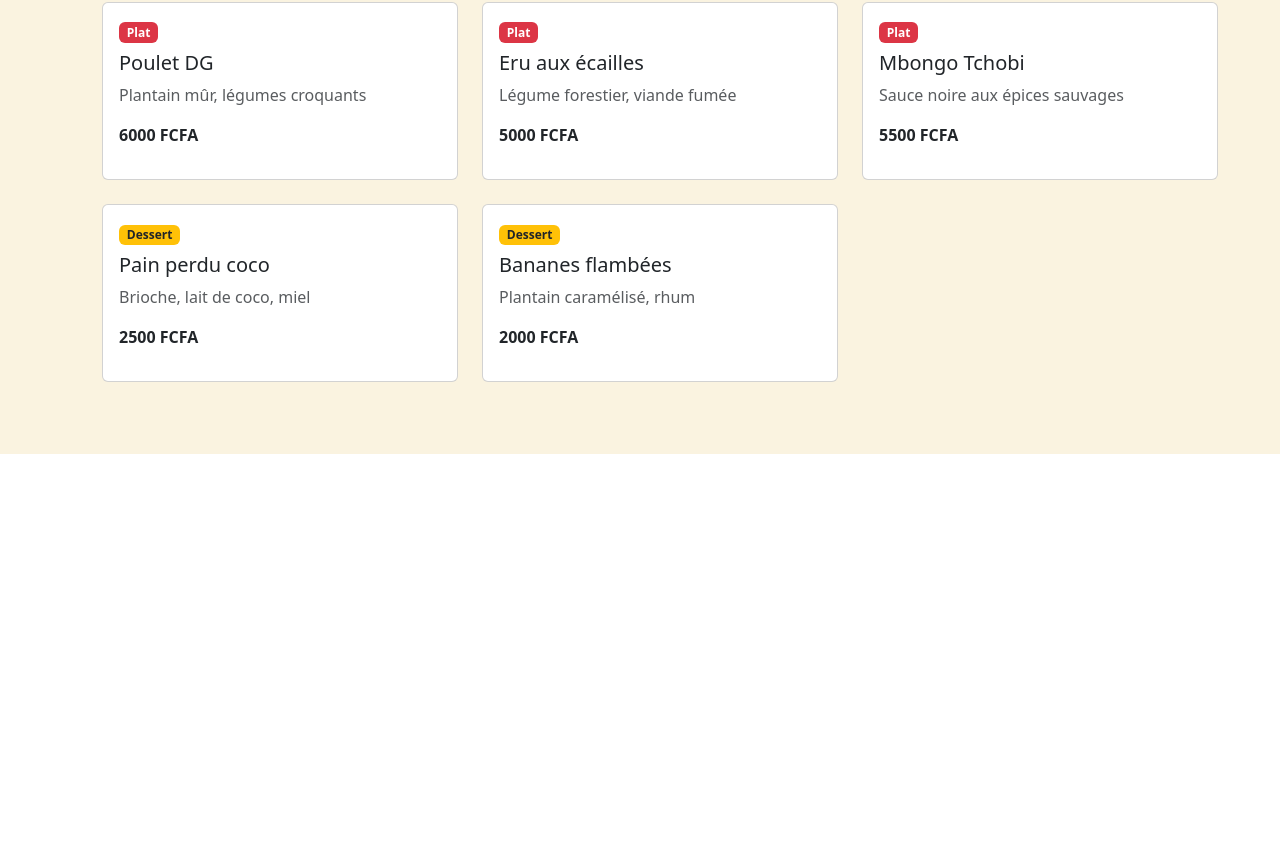
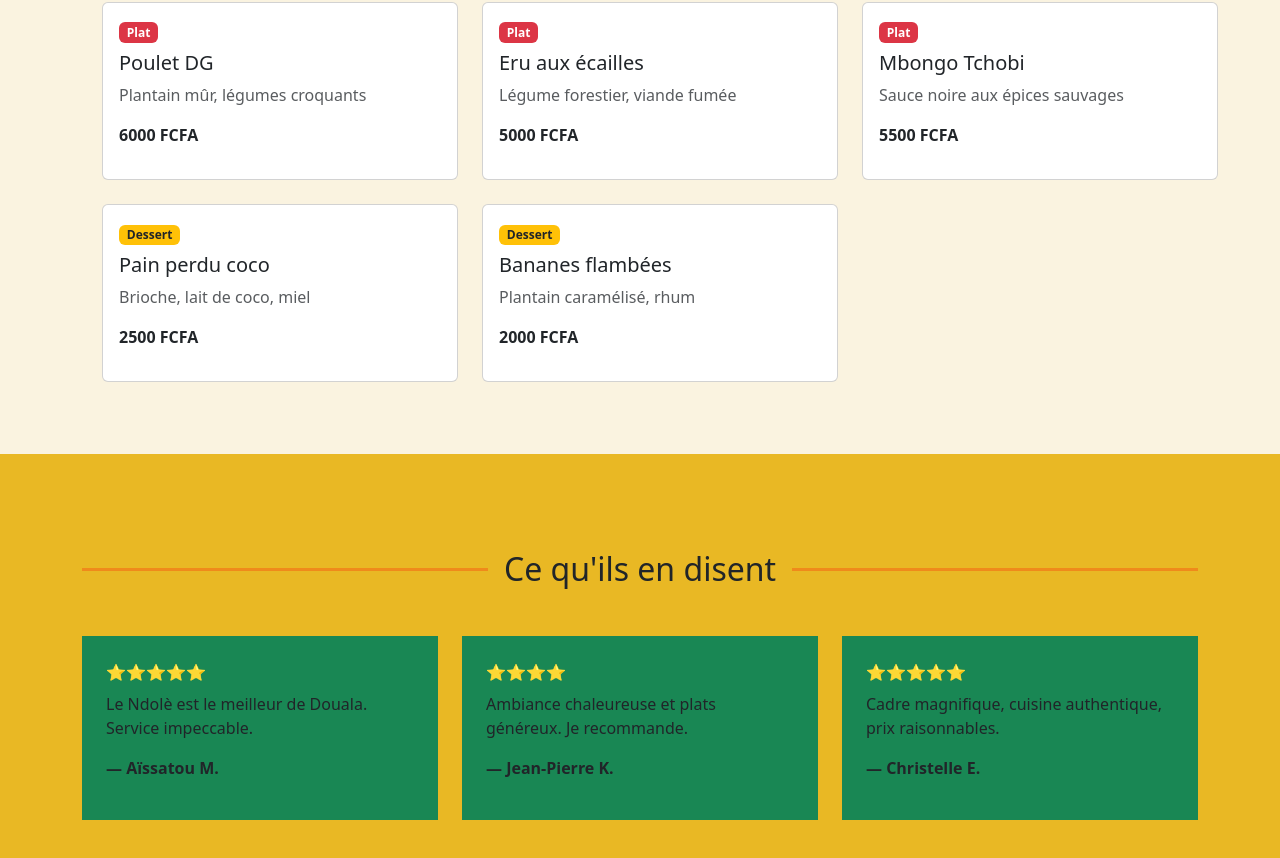
Before and after one commit to joycedelice/le-calao-dore, an Angular app: page / in a window 1280 px wide. Shown: the part 942-1800 px from the top of the page. Before the commit the page ends 1412 px from the top, so only its background shows below. Built offline with nearby package versions, Linux system fonts and the light colour scheme.

Commit message:
section témoignages avec étoiles dynamiques

```diff
--- a/src/app/components/menu/menu.html
+++ b/src/app/components/menu/menu.html
@@ -1,5 +1,5 @@
-<menu id="menu">
-    <section class="container py-5">
+<menu id="menu" class="mb-0">
+    <section class="container py-5 ">
         <div class="menu-title d-flex align-items-center justify-content-center mb-5">
             <hr class="line-red flex-grow-1 ">
             <h2 class="mx-3">Notre menu</h2>
--- a/src/app/components/temoignages/temoignages.css
+++ b/src/app/components/temoignages/temoignages.css
@@ -0,0 +1,10 @@
+.line-red {
+    border: none;
+    height: 3px;
+    width: 300px;
+    background-color: red ;
+}
+.temoignages-title h2 {
+    margin: 0;
+    white-space: nowrap;
+}
--- a/src/app/components/temoignages/temoignages.html
+++ b/src/app/components/temoignages/temoignages.html
@@ -0,0 +1,30 @@
+<section id="temoignages" class="testimonials-section py-5 " style="background-color: #E9B824 ;">
+  <div class="container py-5 ">
+    <div class="temoignages-title d-flex align-items-center justify-content-center mb-5">
+      <hr class="line-red flex-grow-1 ">
+      <h2 class="mx-3">Ce qu'ils en disent</h2>
+      <hr class="line-red flex-grow-1">
+    </div>
+
+
+    <div class="row">
+      @for (t of testimonials; track t.id) {
+        <div class="col-12 col-md-4 mb-3">
+          <div class="testimonial-card p-4"
+               [class.bg-success]="t.rating > 3"
+               [class.bg-warning]="t.rating === 3"
+               [class.bg-danger]="t.rating < 3">
+            <div class="stars mb-2">
+              @for (star of getStars(t.rating); track $index) {
+                <span>⭐</span>
+              }
+            </div>
+
+            <p class="testimonial-text">{{ t.text }}</p>
+            <p class="testimonial-author fw-bold">— {{ t.name }}</p>
+          </div>
+        </div>
+      }
+    </div>
+  </div>
+</section>
--- a/src/app/components/temoignages/temoignages.ts
+++ b/src/app/components/temoignages/temoignages.ts
@@ -1,9 +1,44 @@
 import { Component } from '@angular/core';
-
+interface Testimonial {
+  id: number;
+  name: string;
+  rating: number;
+  text: string;
+}
 @Component({
   selector: 'app-temoignages',
   imports: [],
   templateUrl: './temoignages.html',
   styleUrl: './temoignages.css',
+
+
 })
-export class Temoignages {}
+
+
+export class Temoignages {
+  testimonials: Testimonial[] = [
+    {
+      id: 1,
+      name: 'Aïssatou M.',
+      rating: 5,
+      text: 'Le Ndolè est le meilleur de Douala. Service impeccable.'
+    },
+    {
+      id: 2,
+      name: 'Jean-Pierre K.',
+      rating: 4,
+      text: 'Ambiance chaleureuse et plats généreux. Je recommande.'
+    },
+    {
+      id: 3,
+      name: 'Christelle E.',
+      rating: 5,
+      text: 'Cadre magnifique, cuisine authentique, prix raisonnables.'
+    }
+  ];
+  getStars(rating: number): number[] {
+
+    return Array(rating).fill(0);
+  }
+
+}
```
